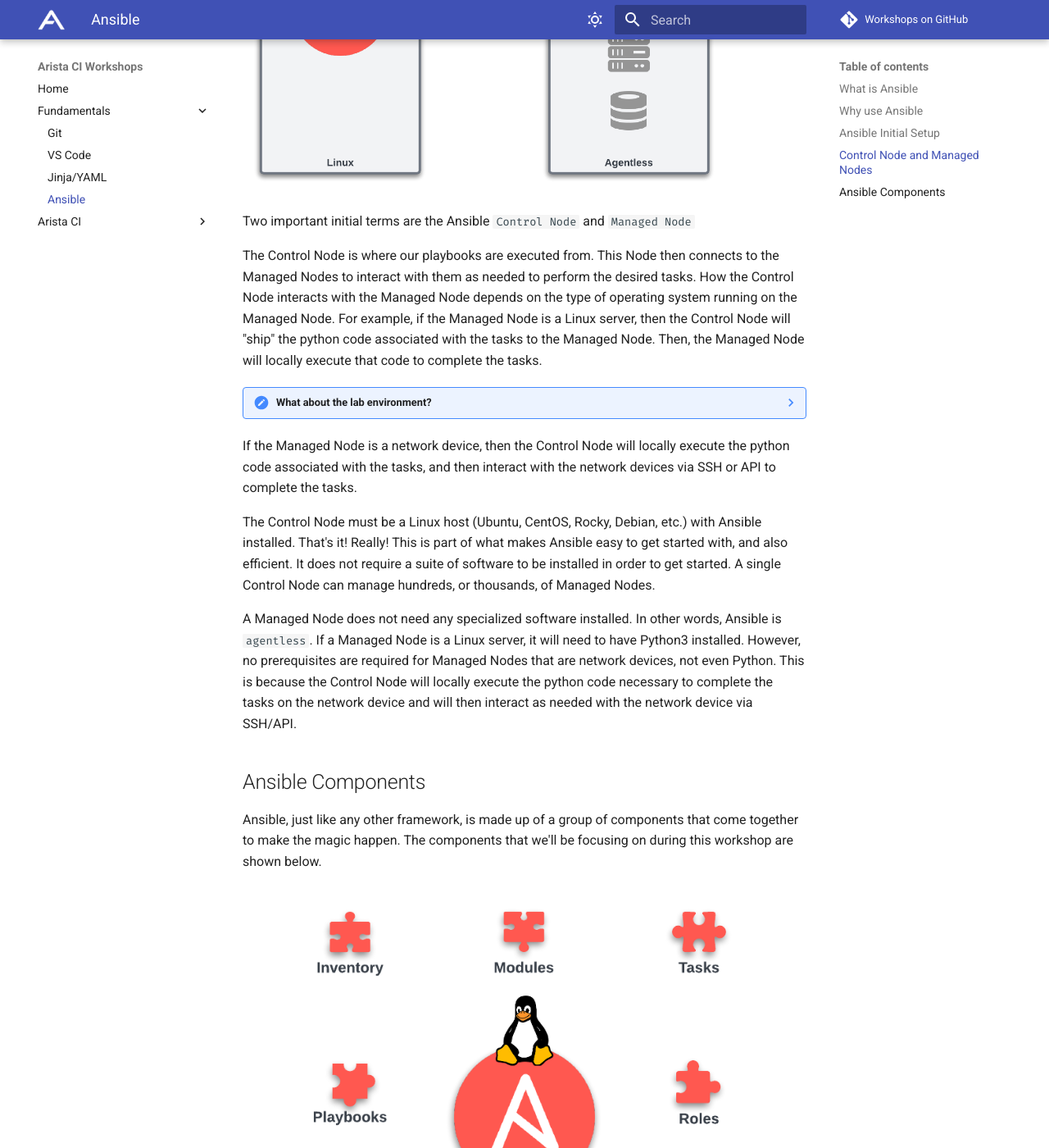
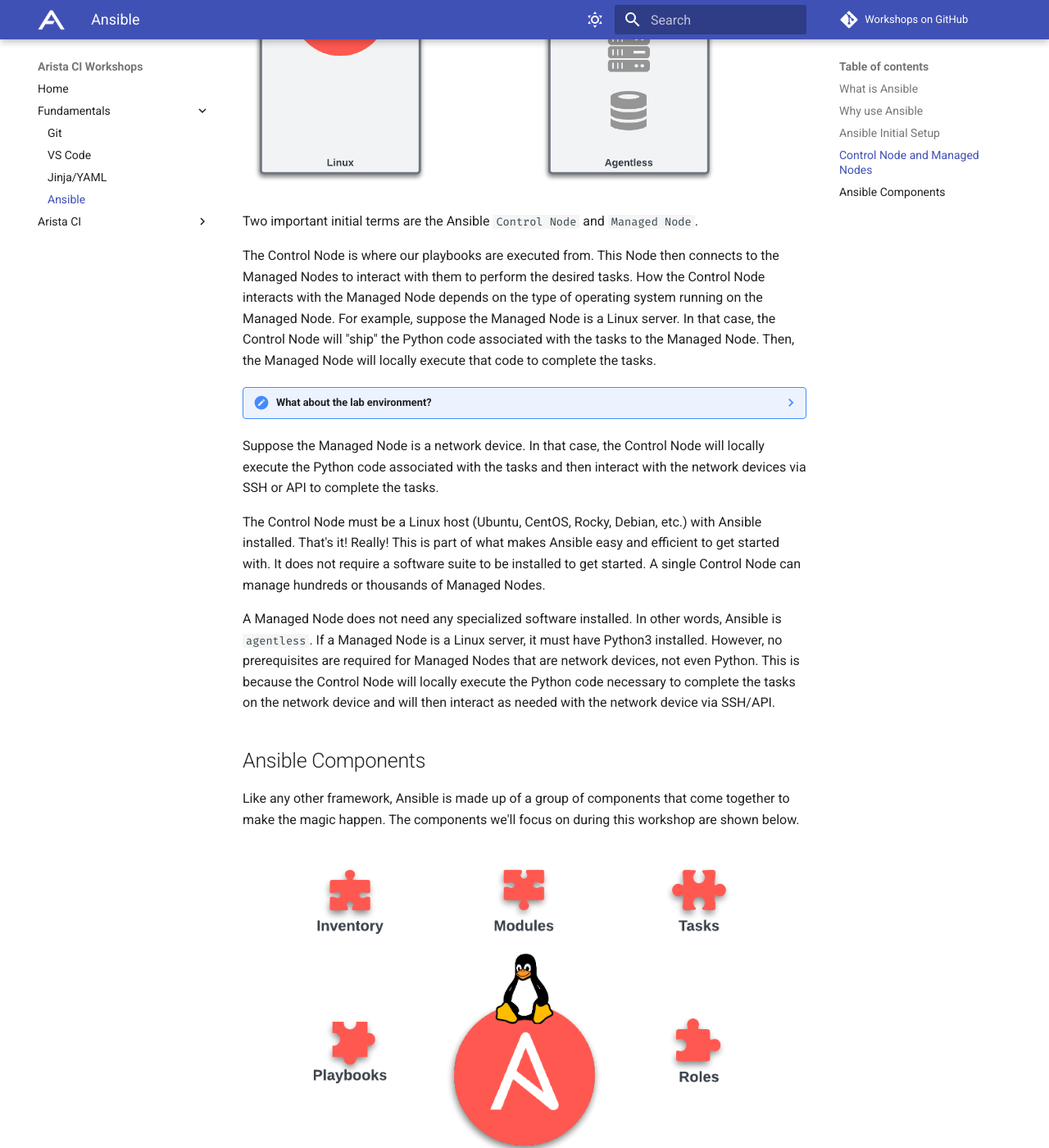
Before and after one commit to aristanetworks/avd-workshops, an MkDocs documentation site: the page built from workshops/ansible.md, in a window 1280 px wide and 1400 px high, scrolled down 2922 px. Shown: the whole window at 82% size. Built offline with MkDocs 1.6.1 and Material for MkDocs 9.7.7, drawn with Linux system fonts in a browser that asks for light colours; comment, search, counter and statistics services are not loaded; some of the changed text lies outside the part shown.

Commit message:
minor edits from Julio

````diff
--- a/workshops/ansible.md
+++ b/workshops/ansible.md
@@ -4,7 +4,7 @@
 
 ## What is Ansible
 
-Ansible is a python based automation framework. Today, the term "Ansible Automation Platform" can refer to multiple applications, including:
+Ansible is a Python-based automation framework. Today, the term "Ansible Automation Platform" can refer to multiple applications, including:
 
 - Ansible Core
 - Ansible Galaxy
@@ -69,37 +69,37 @@
   libyaml = True
 ```
 
-All of the information displayed above is important, and can help when troubleshooting why something may not be working as expected when working with Ansible.
+All of the information displayed above is important. It can help troubleshoot why something may not work as expected when working with Ansible.
 
 ## Control Node and Managed Nodes
 
 ![Ansible Control Node](assets/images/ansible_control_node.png)
 
-Two important initial terms are the Ansible `Control Node` and `Managed Node`
+Two important initial terms are the Ansible `Control Node` and `Managed Node`.
 
-The Control Node is where our playbooks are executed from. This Node then connects to the Managed Nodes to interact with them as needed to perform the desired tasks. How the Control Node interacts with the Managed Node depends on the type of operating system running on the Managed Node. For example, if the Managed Node is a Linux server, then the Control Node will "ship" the python code associated with the tasks to the Managed Node. Then, the Managed Node will locally execute that code to complete the tasks.
+The Control Node is where our playbooks are executed from. This Node then connects to the Managed Nodes to interact with them to perform the desired tasks. How the Control Node interacts with the Managed Node depends on the type of operating system running on the Managed Node. For example, suppose the Managed Node is a Linux server. In that case, the Control Node will "ship" the Python code associated with the tasks to the Managed Node. Then, the Managed Node will locally execute that code to complete the tasks.
 
 ??? note "What about the lab environment?"
-    In our ATD lab environment, the `Control Node` is our JumpHost that we're running our VS Code IDE from.
-    The `Managed Nodes` are the switches that make up our lab's network topology.
+    In our ATD lab environment, the `Control Node` is our JumpHost from which we're running our VS Code IDE.
+    The `Managed Nodes` are switches that make up our lab's network topology.
 
-If the Managed Node is a network device, then the Control Node will locally execute the python code associated with the tasks, and then interact with the network devices via SSH or API to complete the tasks.
+Suppose the Managed Node is a network device. In that case, the Control Node will locally execute the Python code associated with the tasks and then interact with the network devices via SSH or API to complete the tasks.
 
-The Control Node must be a Linux host (Ubuntu, CentOS, Rocky, Debian, etc.) with Ansible installed. That's it! Really! This is part of what makes Ansible easy to get started with, and also efficient. It does not require a suite of software to be installed in order to get started. A single Control Node can manage hundreds, or thousands, of Managed Nodes.
+The Control Node must be a Linux host (Ubuntu, CentOS, Rocky, Debian, etc.) with Ansible installed. That's it! Really! This is part of what makes Ansible easy and efficient to get started with. It does not require a software suite to be installed to get started. A single Control Node can manage hundreds or thousands of Managed Nodes.
 
-A Managed Node does not need any specialized software installed. In other words, Ansible is `agentless`. If a Managed Node is a Linux server, it will need to have Python3 installed. However, no prerequisites are required for Managed Nodes that are network devices, not even Python. This is because the Control Node will locally execute the python code necessary to complete the tasks on the network device and will then interact as needed with the network device via SSH/API.
+A Managed Node does not need any specialized software installed. In other words, Ansible is `agentless`. If a Managed Node is a Linux server, it must have Python3 installed. However, no prerequisites are required for Managed Nodes that are network devices, not even Python. This is because the Control Node will locally execute the Python code necessary to complete the tasks on the network device and will then interact as needed with the network device via SSH/API.
 
 ## Ansible Components
 
-Ansible, just like any other framework, is made up of a group of components that come together to make the magic happen. The components that we'll be focusing on during this workshop are shown below.
+Like any other framework, Ansible is made up of a group of components that come together to make the magic happen. The components we'll focus on during this workshop are shown below.
 
 ![Ansible Overview](assets/images/ansible_components.png)
 
-In the next sections, we'll go through each of these components one at a time to get a better understanding of how each piece fits together to ultimately make the magic happen.
+In the next sections, we'll review these components individually to understand of how each piece fits together.
 
 ### Config File
 
-The Ansible configuration file is where we set environment variables for our Ansible projects. There are many variables that can be set in this file, and the most common ones are documented [here](https://docs.ansible.com/ansible/latest/reference_appendices/config.html#common-options "Common Ansible Configuration File Options").
+The Ansible configuration file is where we set environment variables for our Ansible projects. Many variables can be set in this file, and the most common ones are documented [here](https://docs.ansible.com/ansible/latest/reference_appendices/config.html#common-options "Common Ansible Configuration File Options").
 
 When running an ad-hoc command, or playbook, Ansible will look for the configuration file in the locations listed below. These locations are defined in order of precedence:
 
@@ -115,12 +115,12 @@
 
 ![Ansible Config File](assets/images/ansible_config_file.png)
 
-Once Ansible finds an `ansible.cfg` file, it will only use the configuration options defined in that file. If, for example, an `ansible.cfg` file exists in the current directory, and in `/etc/ansible/ansible.cfg`, then only the settings found in the `ansible.cfg` file in the current directory will be used.
+Once Ansible finds an `ansible.cfg` file, it will only use the configuration options defined in that file. If, for example, an `ansible.cfg` file exists in the current directory and in `/etc/ansible/ansible.cfg`, then only the settings found in the `ansible.cfg` file in the current directory will be used.
 
 ??? question "Cows?"
 
     Yes! First, install cowsay: `sudo apt-get update && sudo apt-get install cowsay -y`
-    Next, in the `ansible.cfg` file, set it to what should be the only acceptable setting `nocows = False`.
+    Next, in the `ansible.cfg` file, set it to what should be the only acceptable setting, `nocows = False`.
     This feature is udderly ridiculous, and as much as I'd love to milk it for all the Dad jokes possible,
     I don't want to start any beef by delaying the workshop...Moo.
 
@@ -181,7 +181,7 @@
 
 ### Inventory
 
-The inventory file is where we define our hosts, groups that we'll be targeting with our playbooks. The inventory file supports many different formats, but the most common are `ini` and `yaml`. For our workshop, we'll be using the `yaml` format.
+In the inventory file, we define the hosts and groups we'll target with our playbooks. The inventory file supports many formats, but the most common are `ini` and `yaml`. For our workshop, we'll be using the `yaml` format.
 
 An example of our inventory file can be seen below:
 
@@ -224,11 +224,11 @@
 
     ```
 
-This inventory file defines the hosts, and groupings, represented in the image below:
+This inventory file defines the hosts and groupings, represented in the image below:
 
 ![Ansible Inventory](assets/images/ansible_inventory.png)
 
-We can validate our inventory by using the `ansible-inventory` command, which is documented [here](https://docs.ansible.com/ansible/latest/network/getting_started/first_inventory.html#verifying-the-inventory "Verifying Ansible Inventory")
+We can validate our inventory by using the `ansible-inventory` command, which is documented [here](https://docs.ansible.com/ansible/latest/network/getting_started/first_inventory.html#verifying-the-inventory "Verifying Ansible Inventory").
 
 The below command will list the entire inventory, consisting of all hosts/groups and their respective variable values.
 
@@ -276,7 +276,7 @@
 
 ### Variables
 
-Variables can be defined in many locations with Ansible. For example, explicitly defining a variable when running a playbook by using the `extra-vars` flag
+We can define variables in many locations with Ansible. For example, we can explicitly define a variable when running a playbook by using the `extra-vars` flag.
 
 ??? warning "Reminder"
     Ensure all commands are run from the `/home/coder/project/labfiles/ci-workshops-fundamentals/ansible` directory in the terminal on the ATD VS Code IDE instance.
@@ -285,8 +285,8 @@
 ansible-playbook playbooks/hello_world.yml -e 'name=Mitch'
 ```
 
-The contents of the playbook we just ran can be seen below. We will look more into the anatomy of a playbook in our next section. For now, make note of the fact that the `name` variable is also set in the `hello-world.yml` playbook
-using the `vars` parameter. When we ran our playbook with `extra_vars`, this took precedence over the variable defined inside of the playbook.
+The contents of the playbook we just ran can be seen below. We will look more into the anatomy of a playbook in our next section. For now, note that the `name` variable is also set in the `hello-world.yml` playbook
+using the `vars` parameter. When we ran our playbook with `extra_vars`, this took precedence over the variable defined inside the playbook.
 
 ??? eos-config annotate "hello_world.yml Playbook (~/project/labfiles/ci-workshops-fundamentals/ansible/playbooks/hello_world.yml)"
     ```yaml
@@ -311,10 +311,10 @@
 
 ![Ansible Variables Precedence](assets/images/ansible_variables1.png)
 
-As can be expected, there are a LOT of places where we can define variables. Each option has it's use case, but the general recommendation is to make use of ==host_vars== and ==group_vars== as much as possible.
+As can be expected, there are a LOT of places where we can define variables. Each option has its use case, but the general recommendation is to use ==host_vars== and ==group_vars== as much as possible.
 
-Inside of our `~/project/labfiles/ci-workshops-fundamentals/ansible/inventory` directory, there is a `host_vars` and `group_vars` directory. These are special directories that Ansible will use to establish a hierarchy of variables
-that maps directly to our inventory hosts and groups structure. Each group can have a dedicated `yaml` file, as can each host. A visual representation of this can be seen below:
+Inside our `~/project/labfiles/ci-workshops-fundamentals/ansible/inventory` directory, is a `host_vars` and `group_vars` directory. These are special directories that Ansible will use to establish a hierarchy of variables
+that maps directly to our inventory hosts and group structure. Each group can have a dedicated `yaml` file, as can each host. A visual representation of this can be seen below:
 
 ![Ansible Variable Visualization](assets/images/ansible_variables2.png)
 
@@ -463,7 +463,7 @@
 
     ```
 
-Notice we have a few more variables now, namely the `mlag` dictionary. We also can see that the `banner_text` has changed yet again. This time due to the fact that this variable is defined in
+Notice we now have a few more variables, namely the `mlag` dictionary. We also can see that the `banner_text` has changed yet again. This time due to the fact that this variable is defined in
 `~/project/labfiles/ci-workshops-fundamentals/ansible/inventory/host_vars/s1-leaf1.yml`. This demonstrates that a variable defined in `host_vars` will take priority over the same variable defined in `group_vars`.
 
 ??? eos-config annotate "s1-leaf1.yml (~/project/labfiles/ci-workshops-fundamentals/ansible/inventory/host_vars/s1-leaf1.yml)"
@@ -491,30 +491,30 @@
 
 ### Playbooks
 
-Ansible Playbooks are written in YAML, and typically consist of four main components:
+Ansible Playbooks are written in YAML and typically consist of four main components:
 
 - Plays
 - Tasks
 - Modules
 - Module Parameters
 
-Other items such as variables, conditionals, tags, comments, and more are all available tools for us as well. But, for our discussion, we will focus on the aforementioned four main components.
+Other items such as variables, conditionals, tags, comments, and more are also available tools for us. But, we will focus on the four main components for our discussion.
 
 To do this, we'll review a playbook together. Specifically, the **`~/project/labfiles/ci-workshops-fundamentals/ansible/playbooks/deploy_banner.yml`** in our lab environment.
 
 ![Ansible Playbook Anatomy](assets/images/ansible_playbook_anatomy.svg)
 
-At the very start of our playbook, we have the ==Play==. This is the very root of the playbook. it is where we define the Managed Nodes we'd like to target with this play, as well as the list of tasks we'd like
+At the start of our playbook, we have the ==Play==. This is the very root of the playbook. it is where we define the Managed Nodes we'd like to target with this play, as well as the list of tasks we'd like
 to run on these ==target hosts==.
 
-Next, we have the ==task== itself, which in our case is leveraging the **eos_facts** ==module== to gather information about the Managed Nodes, which are devices running Arista's EOS, in our topology.
-In a minute, we'll unpack what a module really is behind the scenes.
+Next, we have the ==task== itself, leveraging the **eos_facts** ==module== to gather information about the Managed Nodes (devices running Arista's EOS in our topology).
+In a minute, we'll unpack what a module is behind the scenes.
 
-Finally, we have any ==parameters== associated with module. Some of these parameters may be required, while others may be optional. The best way to learn about a module is to find it's documentation out on [Ansible Galaxy](https://galaxy.ansible.com/ "Ansible Galaxy") by searching for it. For example, when we search for `eos_` on Ansible Galaxy, we get the output below:
+Finally, we have any ==parameters== associated with a module. Some of these parameters may be required, while others may be optional. The best way to learn about a module is to find its documentation out on [Ansible Galaxy](https://galaxy.ansible.com/ "Ansible Galaxy") by searching for it. For example, when we search for `eos_` on Ansible Galaxy, we get the output below:
 
 ![Ansible Galaxy Module Search Result](assets/images/ansible_module_search.png)
 
-34 Modules, and one of which is the `eos_banner` module, with all of it's associated documentation!
+34 Modules, one of which is the `eos_banner` module, with all its associated documentation!
 
 More on Ansible Galaxy in a bit...
 
@@ -547,30 +547,30 @@
 s1-leaf1#
 ```
 
-As expected, each device used whichever `banner_text` variable was closest to it in the group hierarchy or, in the case of s1-leaf1, was applied via the `host_vars` file associated with the node.
+As expected, each device used whichever `banner_text` variable was closest to it in the group hierarchy or, in the case of s1-leaf1, was applied via the `host_vars` file associated with the Node.
 
 ### Modules
 
 When we ran our playbook, one of the key components was the ==module==. In our case, this was the [eos_banner module](https://github.com/ansible-collections/arista.eos/blob/main/docs/arista.eos.eos_banner_module.rst "eos_banner Module Documentation").
 
-But, what is this module really doing behind the scenes? Why are modules such a key piece of what makes Ansible much easier to get started with than other Automation Frameworks?
+But what is this module doing behind the scenes? Why are modules such a key piece of what makes Ansible much easier to start with than other Automation Frameworks?
 
-Modules are an abstraction of the Python code necessary to complete a given task, or tasks, associated with the module. In other words, behind the scenes, modules are just python code!
+Modules are an abstraction of the Python code necessary to complete a given task, or tasks, associated with the module. In other words, behind the scenes, modules are just Python code!
 
 An example of this can be seen below, specifically for the [eos_banner module](https://github.com/ansible-collections/arista.eos/blob/main/plugins/modules/eos_banner.py "eos_banner module python code"):
 
 ![Ansible Module Anatomy](assets/images/ansible_module_anatomy.png)
 
-It's a heck of a lot easier to simply call `eos_banner` in a playbook than it is to write, in a reusable fashion, all of that Python code! This is why modules are such as big reason Ansible is easy to get started with - the abstraction of the
+It's a lot easier to call `eos_banner` in a playbook than it is to write, in a reusable fashion, all of that Python code! This is why modules are such as big reason Ansible is easy to get started with - the abstraction of the
 detailed code behind the scenes necessary to get things done.
 
 Now, if we feel compelled to dive in and write our own modules, or our own roles/collections/plugins, we can certainly do this. Ansible is very extensible in this manner. When we're finished developing our content, if we want to share it with the world, then we can publish it as a Collection on [Ansible Galaxy!](https://galaxy.ansible.com "Ansible Galaxy").
 
 ### Ansible Galaxy
 
-Earlier, we specified that we were using `ansible-core` for this workshop. This approach, as opposed to installing `ansible`, is becoming more and more preferred. The reason for this is the efficiency of `ansible-core`; it is a lightweight minimalist installation of Ansible without any extra modules, roles, plugins, etc. natively included.
+Earlier, we specified that we were using `ansible-core` for this workshop. This approach, instead of installing `ansible`, is becoming increasingly preferred. The reason for this is the efficiency of `ansible-core`; it is a lightweight minimalist installation of Ansible without any extra modules, roles, plugins, etc., natively included.
 
-With `ansible-core` we can only grab the modules, roles, plugins, etc. that we need from [Ansible Galaxy!](https://galaxy.ansible.com "Ansible Galaxy").
+With `ansible-core`, we can only grab the modules, roles, plugins, etc. that we need from [Ansible Galaxy!](https://galaxy.ansible.com "Ansible Galaxy").
 
 ![Ansible Galaxy](assets/images/ansible_galaxy.png){: style="width:800px"}
 
@@ -587,7 +587,7 @@
 ```
 
 ???+ info
-    The `ansible-galaxy collection list` command is supported in ansible 2.10+
+    The `ansible-galaxy collection list` command is supported in Ansible 2.10+
 
 This will yield output similar to below:
 
@@ -609,14 +609,14 @@
 
 Note the line in the output `/home/coder/.ansible/collections/ansible_collections`...how did Ansible know to look here? The answer: The `ansible.cfg` file!
 
-Specifically this parameter:
+Specifically, this parameter:
 
 ```yaml
 # Path(s) to search for installed Ansible Galaxy Collections
 collections_paths = ~/.ansible/collections
 ```
 
-Galaxy has thousands of modules, plugins, roles, and more from a multitude of community members.
+Galaxy has thousands of modules, plugins, roles, and more from many community members.
 
 For those familiar with Python, we can think of Ansible Galaxy as [PyPi](https://www.pypi.org "Python Package Index"), and our Collections as Python modules.
 
````
Also changed, not shown: other parts of workshops/ansible.md (+13 -13 lines).
